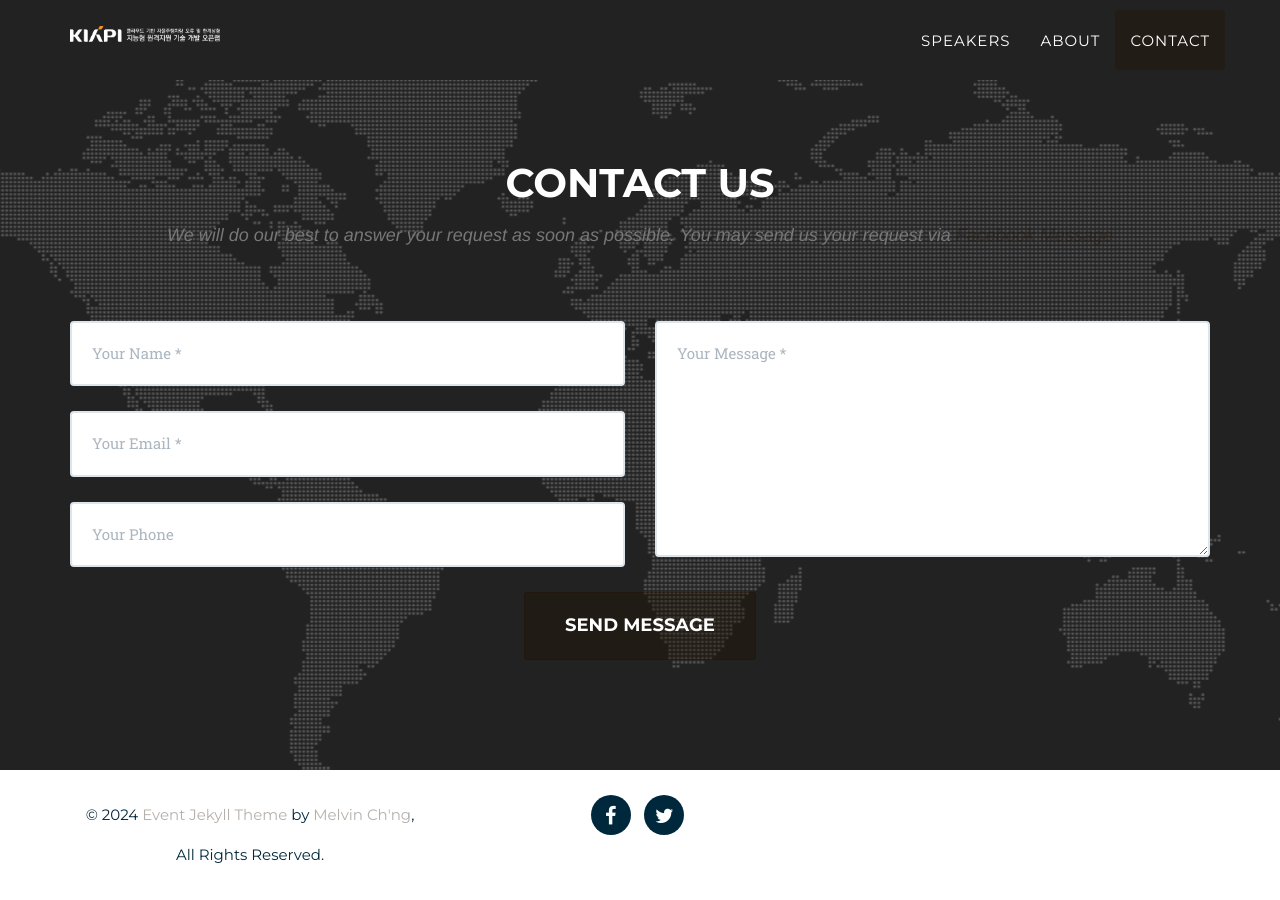
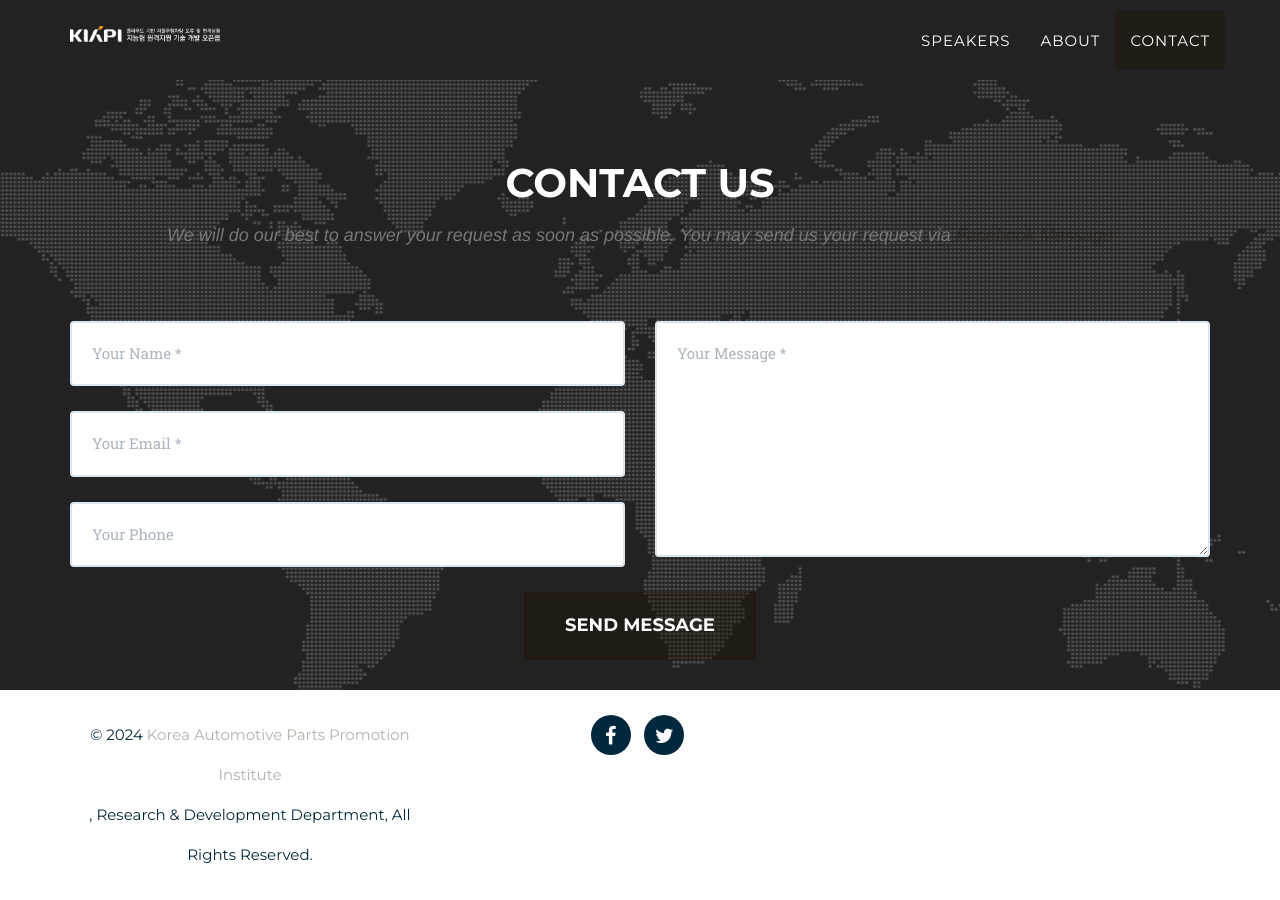
Before and after one commit to knowJang/kiapi-msit-22.github.io, a Jekyll site: the page built from index.html, in a window 1280 px wide and 900 px high, scrolled down 5790 px. Built offline with Jekyll 4.4.1, drawn with Linux system fonts in a browser that asks for light colours; some web fonts are replaced.

Commit message:
Update footer.html

```diff
--- a/_includes/2016_data/footer.html
+++ b/_includes/2016_data/footer.html
@@ -18,7 +18,7 @@ footer {
     <div class="container">
         <div class="row">
             <div class="col-md-4">
-                <span class="copyright">© {{ 'now' | date: "%Y" }} <a href="https://github.com/melvinchng/event-jekyll-theme">Event Jekyll Theme</a> by <a href="http://melvinchng.github.io">Melvin Ch'ng</a>,<br>All Rights Reserved.</span>
+                <span class="copyright">© {{ 'now' | date: "%Y" }} <a href="https://www.kiapi.or.krk">Korea Automotive Parts Promotion Institute</a><br>, Research & Development Department, All Rights Reserved.</span>
             </div>
             <div class="col-md-4">
                 <ul class="list-inline social-buttons">
```
